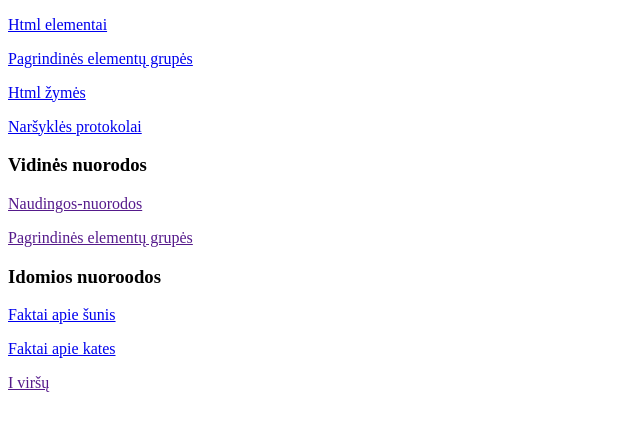
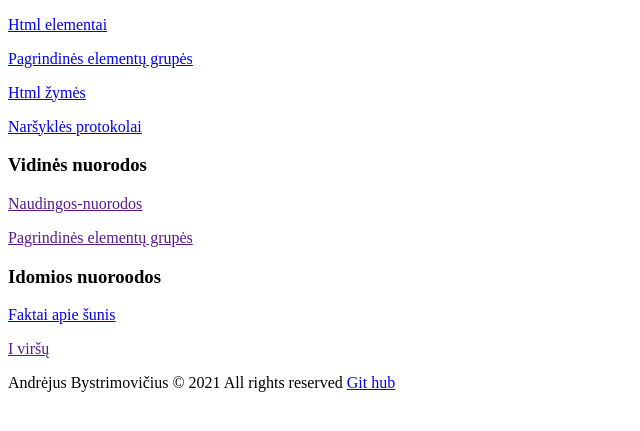
Before and after one commit to Andprog444/projektas1109, a plain HTML site: page index.htm in a window 1280 px wide. Shown: the part 105-536 px from the top of the page, without its empty margins (0-640 px from the left). Drawn offline with Linux system fonts and the light colour scheme.

Commit message:
Update index.htm
Pridejau footer ir target="blank"

```diff
--- a/index.htm
+++ b/index.htm
@@ -22,8 +22,8 @@
         <p><a href="">Pagrindinės elementų grupės</a></p>
     </nav>
     <h3><nav id="meniu">Idomios nuoroodos</h3>
-        <p><a href="https://www.vieravet.com/services/dogs/blog/23-amazing-facts-about-dogs-you-probably-didnt-know">Faktai apie šunis</a></p>
-        <p><a href="https://www.mygavet.com/services/blog/50-cat-facts-you-probably-didnt-know">Faktai apie kates</a></p>
+        <p><a href="https://www.vieravet.com/services/dogs/blog/23-amazing-facts-about-dogs-you-probably-didnt-know;" target="blank;">Faktai apie šunis</a></p>
+        <p><a href="https://www.mygavet.com/services/blog/50-cat-facts-you-probably-didnt-know;" target="blank;>Faktai apie kates</a></p>
     </nav>
     <footer>
         <nav>
@@ -32,6 +32,6 @@
 
 
     </footer>
-
+        <p>Andrėjus Bystrimovičius &copy 2021 All rights reserved <a href="https://github.com/Andprog444/projektas1109">Git hub</a></p>
 </body>
 </html>
```
